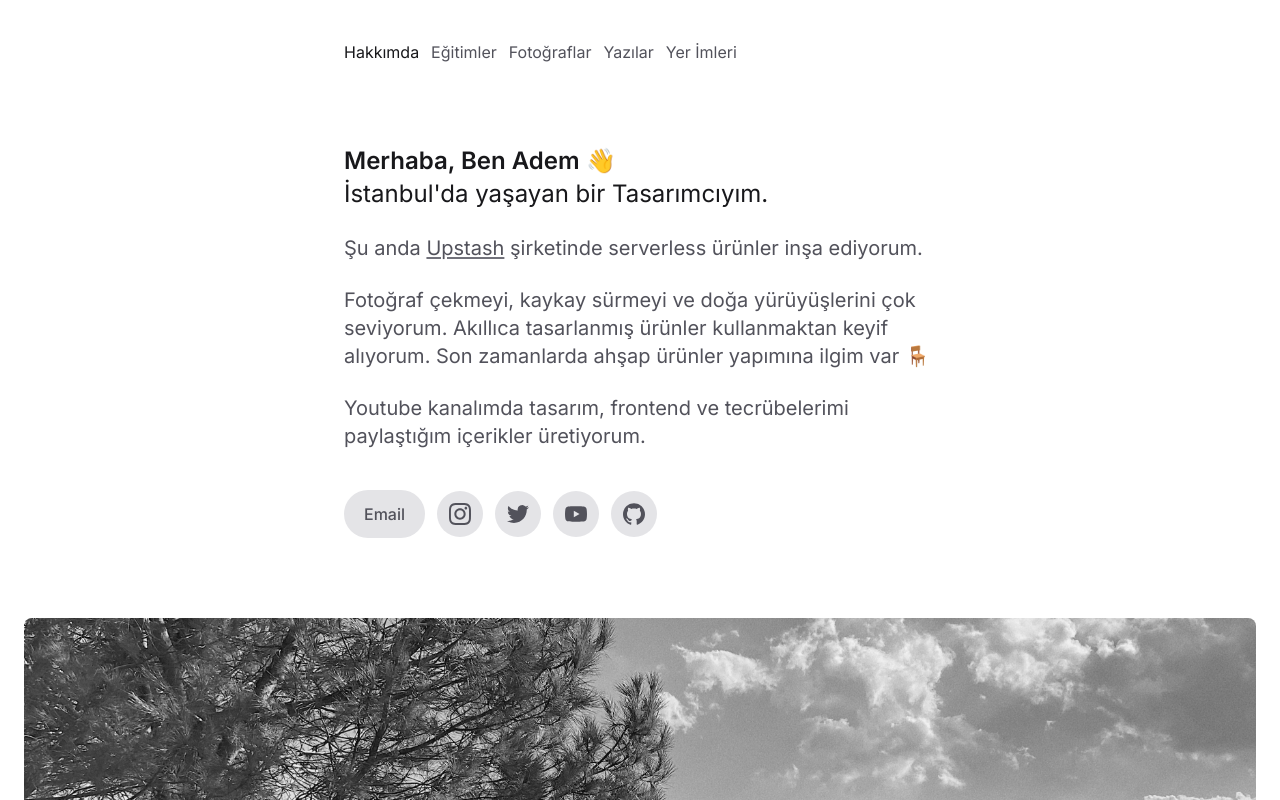
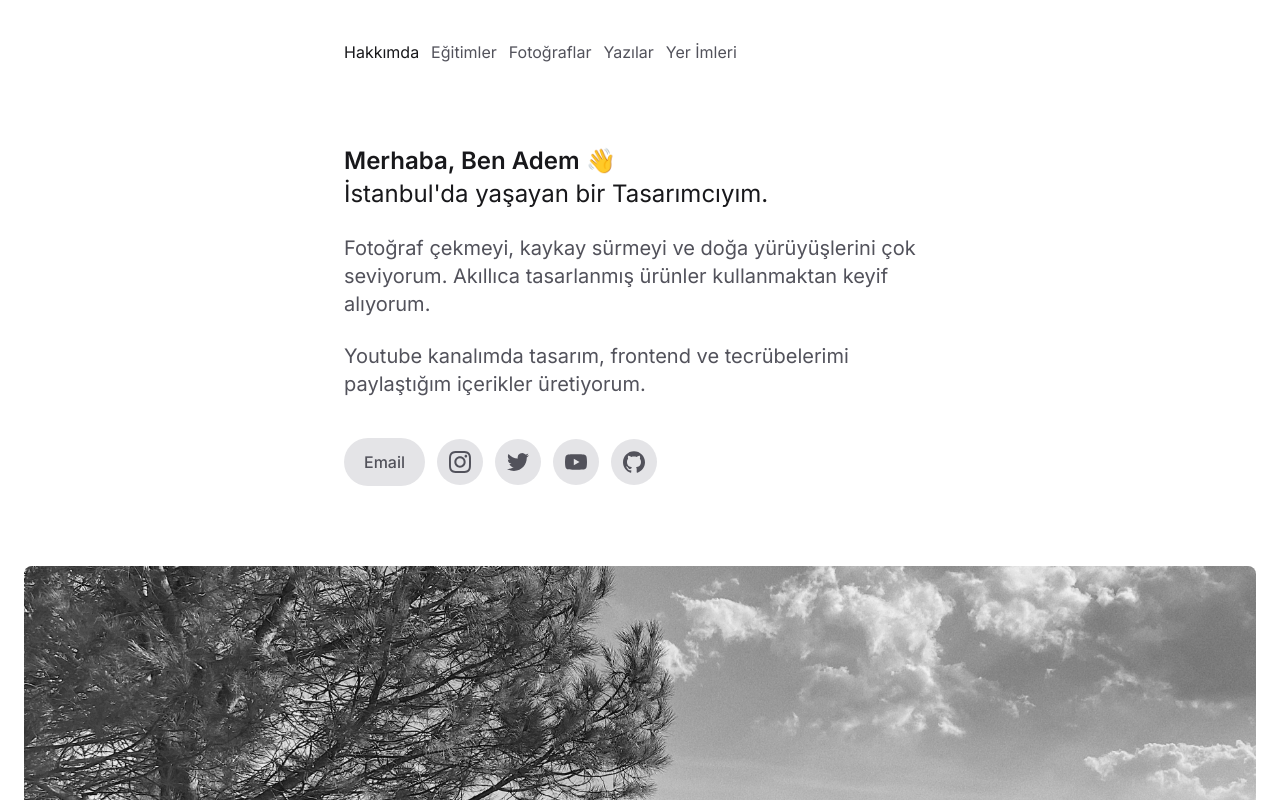
Before and after one commit to ademilter/homepage, a Next.js app: page / in a window 1280 px wide. Shown: the top 800 px of the page. Built offline with nearby package versions, Linux system fonts and the light colour scheme.

Commit message:
update status

```diff
--- a/src/app/page.tsx
+++ b/src/app/page.tsx
@@ -16,14 +16,8 @@ export default function Index() {
           </Title>
 
           <p className="text-xl">
-            Şu anda <StyleLink href="https://upstash.com">Upstash</StyleLink>{" "}
-            şirketinde serverless ürünler inşa ediyorum.
-          </p>
-
-          <p className="text-xl">
             Fotoğraf çekmeyi, kaykay sürmeyi ve doğa yürüyüşlerini çok
             seviyorum. Akıllıca tasarlanmış ürünler kullanmaktan keyif alıyorum.
-            Son zamanlarda ahşap ürünler yapımına ilgim var 🪑
           </p>
 
           <p className="text-xl">
```
